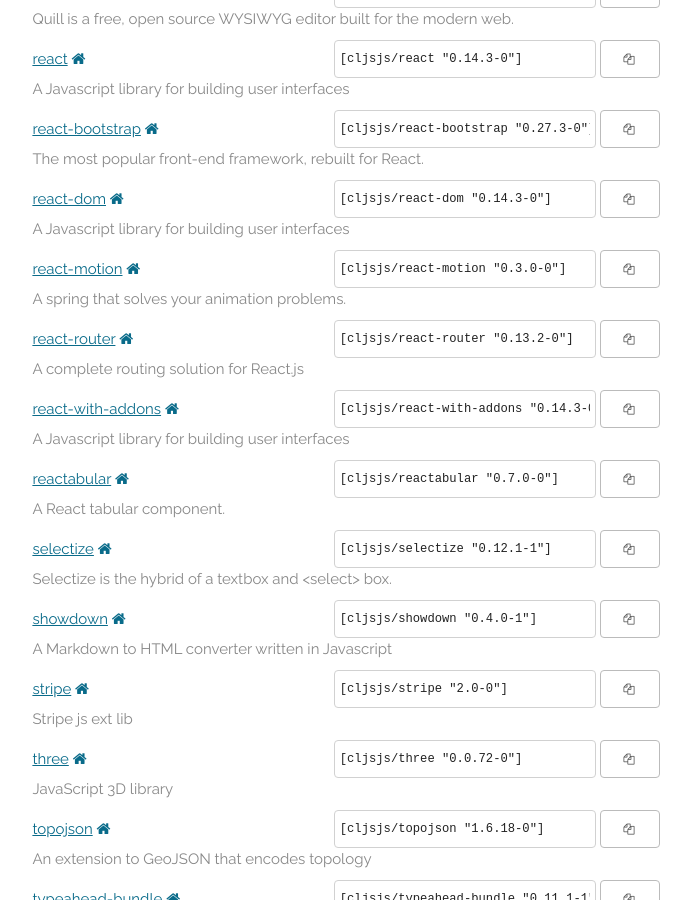
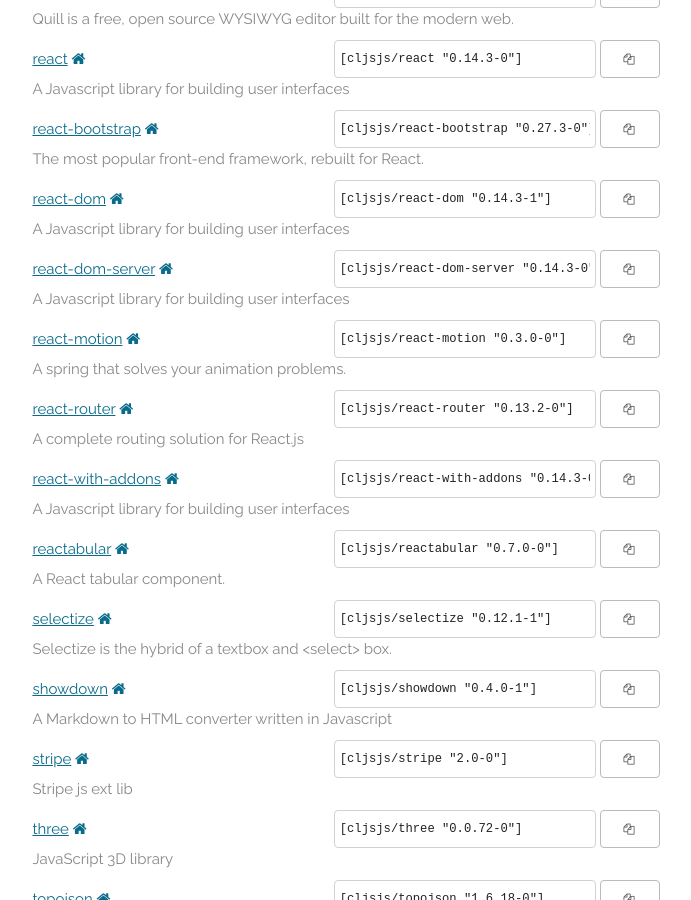
Before and after one commit to cljsjs/cljsjs.github.io, a Jekyll site: the page built from index.markdown, in a window 1280 px wide and 900 px high, scrolled down 7354 px. Shown: the whole window, without its empty margins (294-985 px from the left). Built offline with Jekyll 4.4.1, drawn with Linux system fonts in a browser that asks for light colours; nearby versions of some CDN libraries; comment, search, counter and statistics services are not loaded.

Commit message:
Automatic update

```diff
--- a/_includes/packages.html
+++ b/_includes/packages.html
@@ -792,8 +792,17 @@
     <a href="https://clojars.org/cljsjs/react-dom">react-dom</a>
     <a href="http://facebook.github.io/react/" target="new"><i class="fa fa-home"></i></a>
     <span class="clojars">
-      <input type="text" value='[cljsjs/react-dom "0.14.3-0"]'/>
-      <button data-clipboard-text='[cljsjs/react-dom "0.14.3-0"]'><i class="fa fa-copy"></i></button>
+      <input type="text" value='[cljsjs/react-dom "0.14.3-1"]'/>
+      <button data-clipboard-text='[cljsjs/react-dom "0.14.3-1"]'><i class="fa fa-copy"></i></button>
+    </span>
+    <p class="description">A Javascript library for building user interfaces</p>
+  </li>
+  <li>
+    <a href="https://clojars.org/cljsjs/react-dom-server">react-dom-server</a>
+    <a href="http://facebook.github.io/react/" target="new"><i class="fa fa-home"></i></a>
+    <span class="clojars">
+      <input type="text" value='[cljsjs/react-dom-server "0.14.3-0"]'/>
+      <button data-clipboard-text='[cljsjs/react-dom-server "0.14.3-0"]'><i class="fa fa-copy"></i></button>
     </span>
     <p class="description">A Javascript library for building user interfaces</p>
   </li>
```
